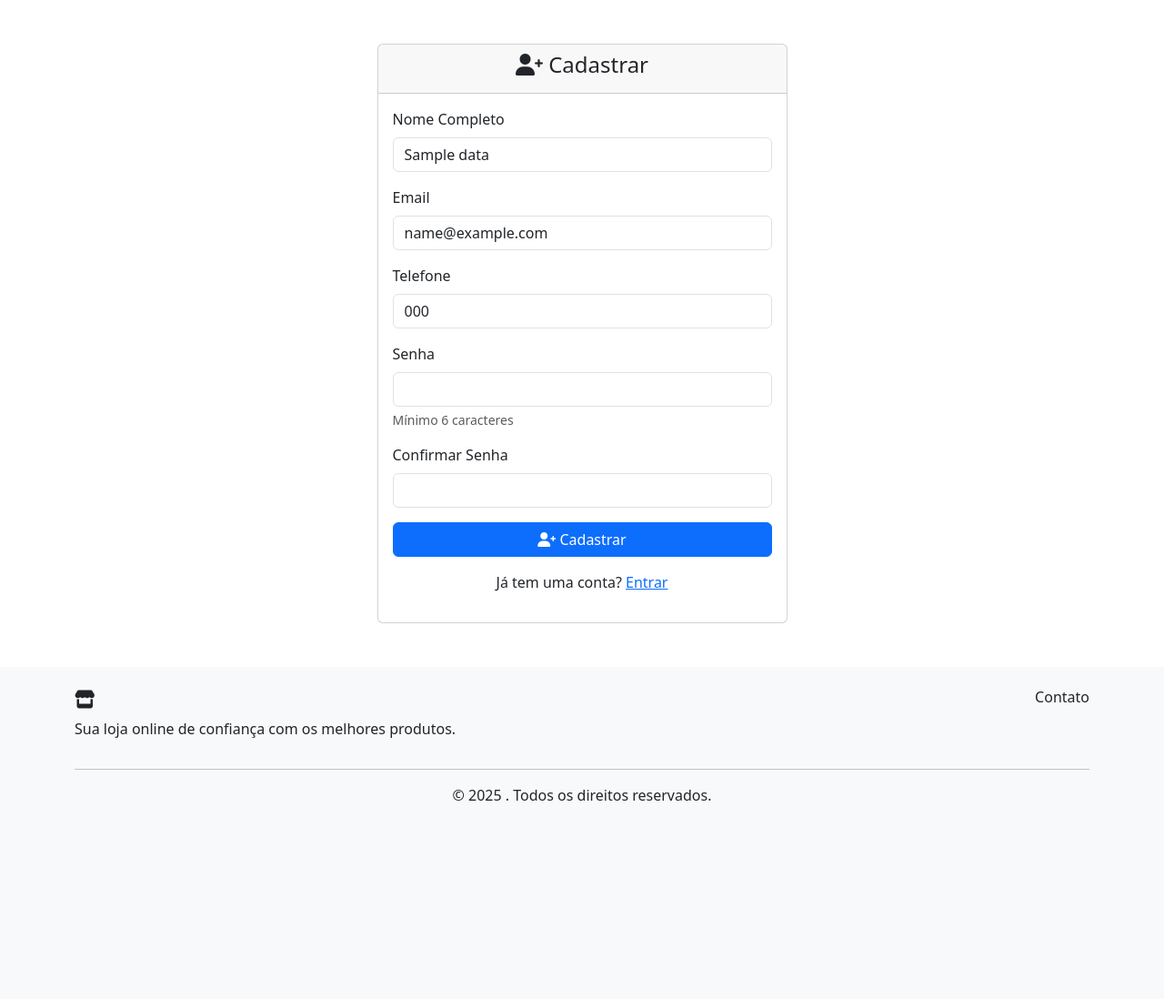
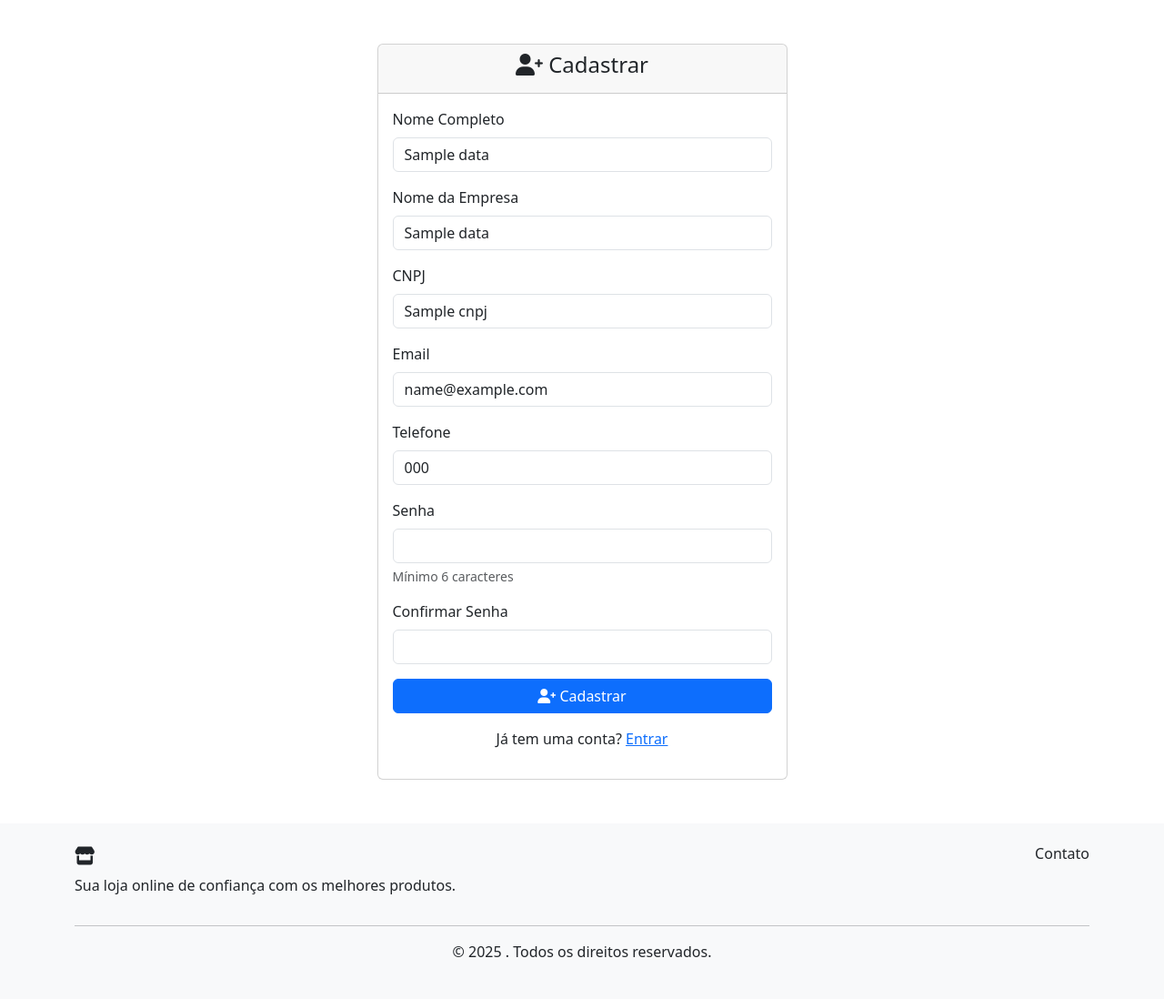
Before and after one commit to scriptswhitelabel/catalogo_criativa, a PHP site: the page made by views/auth/register.php in a window 1280 px wide. Shown: the part 56-1154 px from the top of the page at 91% size. Before the commit the page ends 936 px from the top, so only its background shows below. Run offline with PHP 8.4, Linux system fonts and the light colour scheme; the template is opened without the code that fills it: most values are stand-ins (such as "Sample title", 1, 10 or a date in 2020); data that the repository does not hold is empty; some libraries are stand-ins or nearby versions.

Commit message:
ADD Campos no Registro

```diff
--- a/controllers/AuthController.php
+++ b/controllers/AuthController.php
@@ -49,6 +49,8 @@ class AuthController extends Controller {
                 'name' => $_POST['name'] ?? '',
                 'email' => $_POST['email'] ?? '',
                 'phone' => $_POST['phone'] ?? '',
+                'company_name' => $_POST['company_name'] ?? '',
+                'cnpj' => $_POST['cnpj'] ?? '',
                 'password' => $_POST['password'] ?? '',
                 'confirm_password' => $_POST['confirm_password'] ?? ''
             ];
--- a/controllers/ClientController.php
+++ b/controllers/ClientController.php
@@ -31,7 +31,9 @@ class ClientController extends Controller {
             $data = [
                 'name' => $_POST['name'] ?? '',
                 'email' => $_POST['email'] ?? '',
-                'phone' => $_POST['phone'] ?? ''
+                'phone' => $_POST['phone'] ?? '',
+                'company_name' => $_POST['company_name'] ?? '',
+                'cnpj' => $_POST['cnpj'] ?? ''
             ];
 
             $errors = $this->validateRequired(['name', 'email'], $data);
--- a/database/schema.sql
+++ b/database/schema.sql
@@ -8,6 +8,8 @@ CREATE TABLE IF NOT EXISTS users (
     name VARCHAR(255) NOT NULL,
     email VARCHAR(255) UNIQUE NOT NULL,
     phone VARCHAR(20),
+    company_name VARCHAR(255),
+    cnpj VARCHAR(20),
     password VARCHAR(255) NOT NULL,
     user_type ENUM('admin', 'client') DEFAULT 'client',
     created_at TIMESTAMP DEFAULT CURRENT_TIMESTAMP,
--- a/models/User.php
+++ b/models/User.php
@@ -8,11 +8,13 @@ class User {
     }
 
     public function create($data) {
-        $sql = "INSERT INTO users (name, email, phone, password, user_type) VALUES (?, ?, ?, ?, ?)";
+        $sql = "INSERT INTO users (name, email, phone, company_name, cnpj, password, user_type) VALUES (?, ?, ?, ?, ?, ?, ?)";
         $params = [
             $data['name'],
             $data['email'],
             $data['phone'] ?? null,
+            $data['company_name'] ?? null,
+            $data['cnpj'] ?? null,
             password_hash($data['password'], PASSWORD_DEFAULT),
             $data['user_type'] ?? 'client'
         ];
--- a/views/auth/register.php
+++ b/views/auth/register.php
@@ -22,6 +22,16 @@
                         <div class="mb-3">
                             <label for="name" class="form-label">Nome Completo</label>
                             <input type="text" class="form-control" id="name" name="name" value="<?= htmlspecialchars($data['name'] ?? '') ?>" required>
+                        </div>
+
+                        <div class="mb-3">
+                            <label for="company_name" class="form-label">Nome da Empresa</label>
+                            <input type="text" class="form-control" id="company_name" name="company_name" value="<?= htmlspecialchars($data['company_name'] ?? '') ?>">
+                        </div>
+
+                        <div class="mb-3">
+                            <label for="cnpj" class="form-label">CNPJ</label>
+                            <input type="text" class="form-control" id="cnpj" name="cnpj" value="<?= htmlspecialchars($data['cnpj'] ?? '') ?>" placeholder="00.000.000/0000-00">
                         </div>
 
                         <div class="mb-3">
```
Also changed, not shown: views/client/profile.php (+10 -0 lines).
